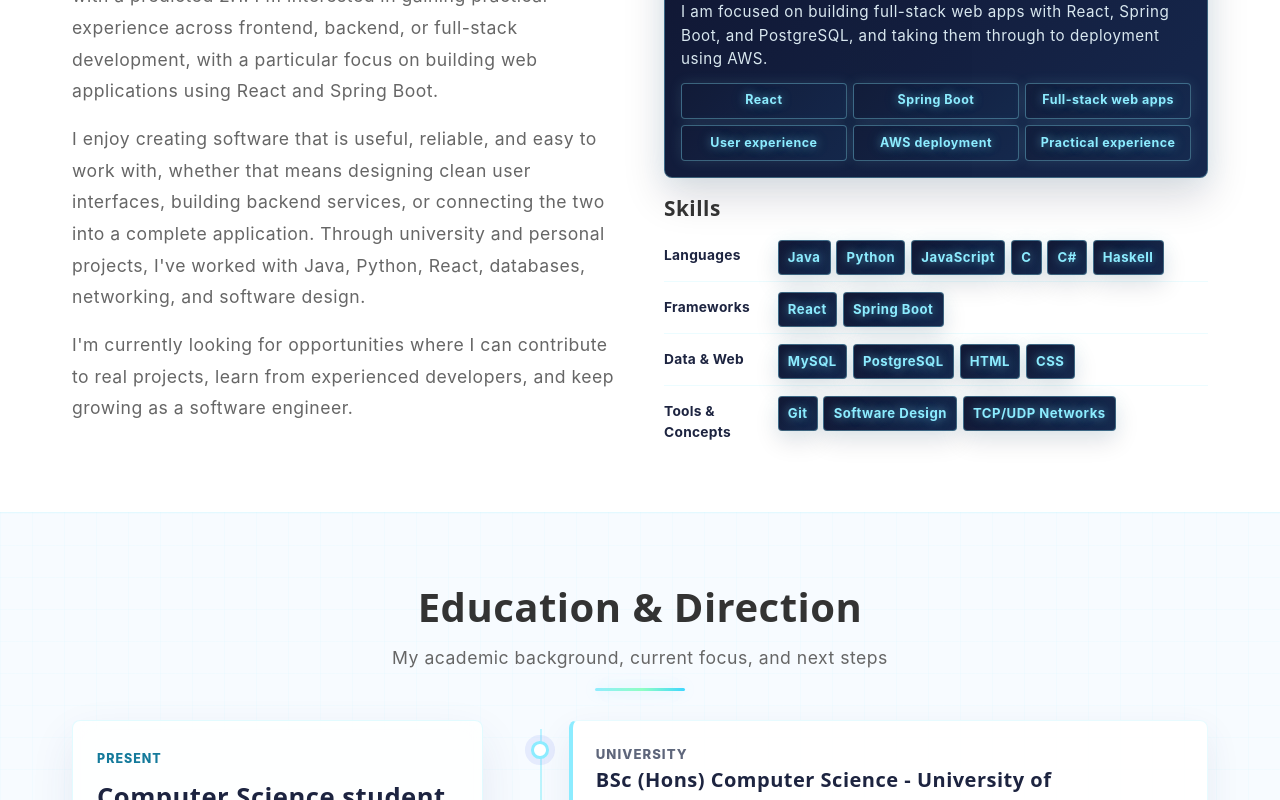
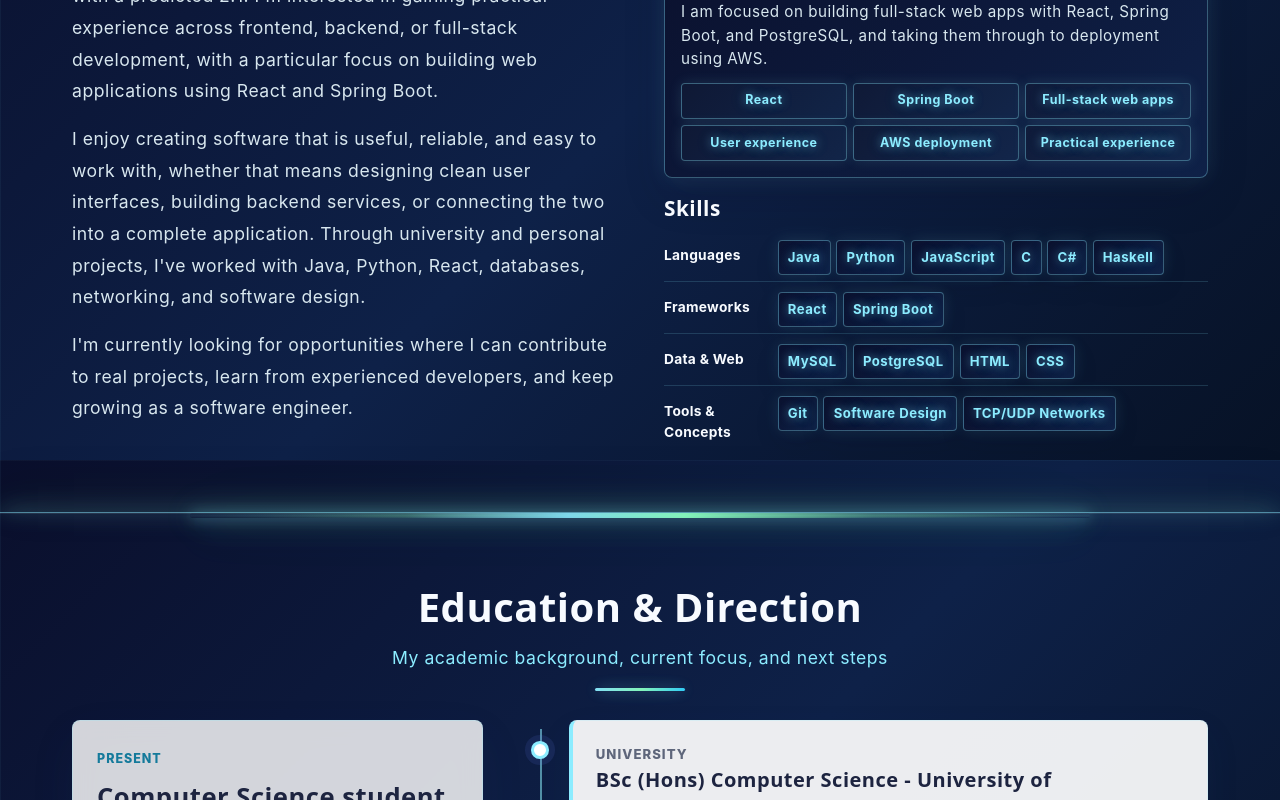
Before and after one commit to joejewell99/Portfolio-Project, a React (Vite) app: page / in a window 1280 px wide. Shown: the part 1140-1940 px from the top of the page. Built offline with nearby package versions, Linux system fonts and the light colour scheme; no server answers.

Commit message:
Greatly improved website visuals with a personalised tech theme

```diff
--- a/src/App.css
+++ b/src/App.css
@@ -12,10 +12,16 @@ html {
   font-family: Inter, system-ui, Avenir, Helvetica, Arial, sans-serif;
   line-height: 1.5;
   font-weight: 400;
+  --contact-page-background:
+    linear-gradient(90deg, rgba(140, 236, 255, 0.05) 1px, transparent 1px),
+    linear-gradient(rgba(140, 236, 255, 0.04) 1px, transparent 1px),
+    linear-gradient(135deg, #0a0f2c 0%, #0e2148 52%, #071226 100%);
+  --contact-page-background-size: 34px 34px, 34px 34px, 100% 100%;
 
   color-scheme: light dark;
   color: rgba(0, 0, 0, 0.87);
-  background-color: #242424;
+  background: var(--contact-page-background);
+  background-size: var(--contact-page-background-size);
 }
 
 body {
@@ -23,6 +29,9 @@ body {
   display: flex;
   min-width: 320px;
   min-height: 100vh;
+  background: var(--contact-page-background);
+  background-size: var(--contact-page-background-size);
+  background-attachment: fixed;
 }
 
 #root {
@@ -30,6 +39,9 @@ body {
   display: flex;
   flex-direction: column;
   min-height: 100vh;
+  background: var(--contact-page-background);
+  background-size: var(--contact-page-background-size);
+  background-attachment: fixed;
 }
 
 .container {
@@ -45,6 +57,103 @@ body {
 
 .contact {
   border-top: 1px solid rgba(140, 236, 255, 0.24);
+}
+
+.about,
+.experience,
+.projects {
+  position: relative;
+  background: transparent;
+  border-top: 1px solid rgba(140, 236, 255, 0.5);
+  box-shadow:
+    inset 0 1px 0 rgba(255, 255, 255, 0.08),
+    0 -18px 48px rgba(0, 0, 0, 0.16),
+    0 -1px 24px rgba(140, 236, 255, 0.18),
+    0 -10px 34px rgba(138, 255, 193, 0.08);
+}
+
+
+.about .section-header h2,
+.experience .section-header h2,
+.projects .section-header h2 {
+  color: #f8fbff;
+}
+
+.about .section-header p,
+.experience .section-header p,
+.projects .section-header p {
+  color: #8cecff;
+}
+
+.about-copy p {
+  color: #d8e7ef;
+}
+
+.skills h3,
+.skill-group h4 {
+  color: #f8fbff;
+}
+
+.contact {
+  position: relative;
+  margin-top: 0;
+  background:
+    linear-gradient(180deg, rgba(5, 11, 34, 0.82) 0%, rgba(7, 18, 38, 0.96) 100%),
+    var(--contact-page-background);
+  background-size: 100% 100%, var(--contact-page-background-size);
+  border-top: 1px solid rgba(140, 236, 255, 0.5);
+  box-shadow:
+    inset 0 1px 0 rgba(255, 255, 255, 0.08),
+    0 -18px 48px rgba(0, 0, 0, 0.16),
+    0 -1px 24px rgba(140, 236, 255, 0.18),
+    0 -10px 34px rgba(138, 255, 193, 0.08);
+}
+
+.about::after,
+.experience::after,
+.projects::after {
+  content: '';
+  position: absolute;
+  top: 0;
+  left: 50%;
+  width: min(900px, calc(100% - 2rem));
+  height: 5px;
+  background:
+    linear-gradient(90deg, transparent 0%, rgba(138, 255, 193, 0.08) 10%, rgba(138, 255, 193, 0.2) 24%, rgba(140, 236, 255, 0.86) 42%, rgba(138, 255, 193, 0.92) 55%, rgba(138, 255, 193, 0.22) 76%, rgba(138, 255, 193, 0.08) 90%, transparent 100%),
+    radial-gradient(ellipse at 56% 50%, rgba(138, 255, 193, 0.3) 0%, rgba(138, 255, 193, 0.16) 42%, rgba(140, 236, 255, 0.08) 62%, transparent 84%);
+  border-radius: 999px;
+  transform: translateX(-50%);
+  z-index: 2;
+  box-shadow:
+    0 0 14px rgba(140, 236, 255, 0.4),
+    0 0 34px rgba(138, 255, 193, 0.3),
+    0 0 72px rgba(138, 255, 193, 0.16),
+    0 0 110px rgba(138, 255, 193, 0.08),
+    0 10px 26px rgba(138, 255, 193, 0.16),
+    0 18px 42px rgba(140, 236, 255, 0.1);
+}
+
+.contact::after {
+  content: '';
+  position: absolute;
+  top: 0;
+  left: 50%;
+  width: min(900px, calc(100% - 2rem));
+  height: 5px;
+  background:
+    linear-gradient(90deg, transparent 0%, rgba(138, 255, 193, 0.08) 10%, rgba(138, 255, 193, 0.2) 24%, rgba(140, 236, 255, 0.86) 42%, rgba(138, 255, 193, 0.92) 55%, rgba(138, 255, 193, 0.22) 76%, rgba(138, 255, 193, 0.08) 90%, transparent 100%),
+    radial-gradient(ellipse at 56% 50%, rgba(138, 255, 193, 0.3) 0%, rgba(138, 255, 193, 0.16) 42%, rgba(140, 236, 255, 0.08) 62%, transparent 84%);
+  border-radius: 999px;
+  transform: translateX(-50%);
+  z-index: 2;
+  box-shadow:
+    0 0 14px rgba(140, 236, 255, 0.4),
+    0 0 34px rgba(138, 255, 193, 0.3),
+    0 0 72px rgba(138, 255, 193, 0.16),
+    0 0 110px rgba(138, 255, 193, 0.08),
+    0 10px 26px rgba(138, 255, 193, 0.18),
+    0 18px 46px rgba(140, 236, 255, 0.12),
+    0 28px 72px rgba(138, 255, 193, 0.08);
 }
 
 .section-highlight {
```
